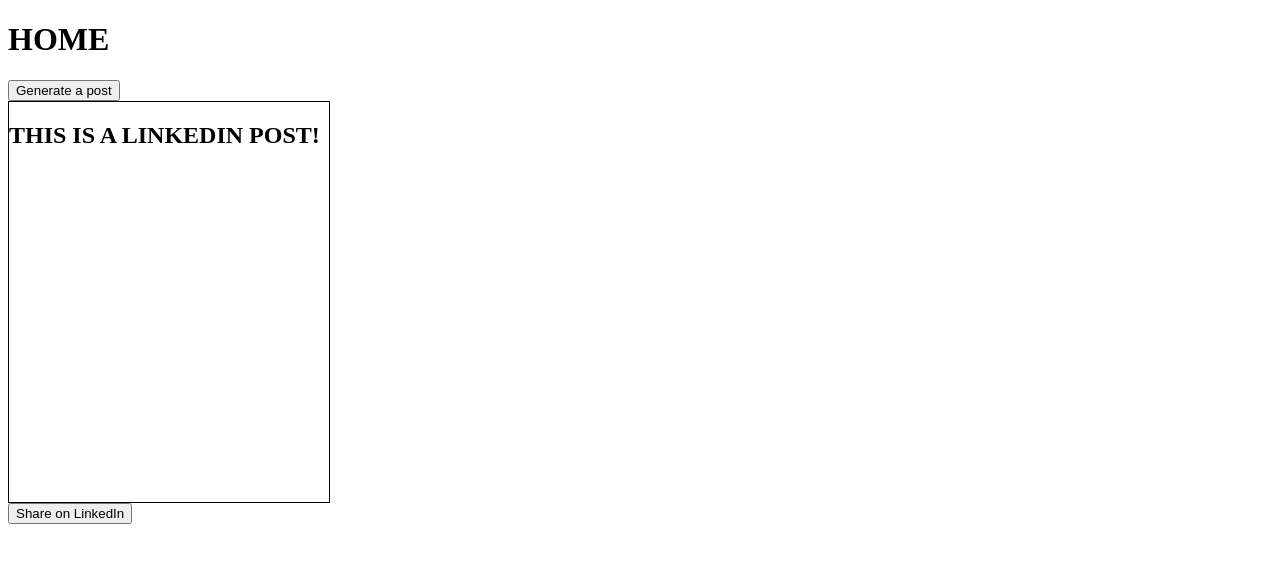
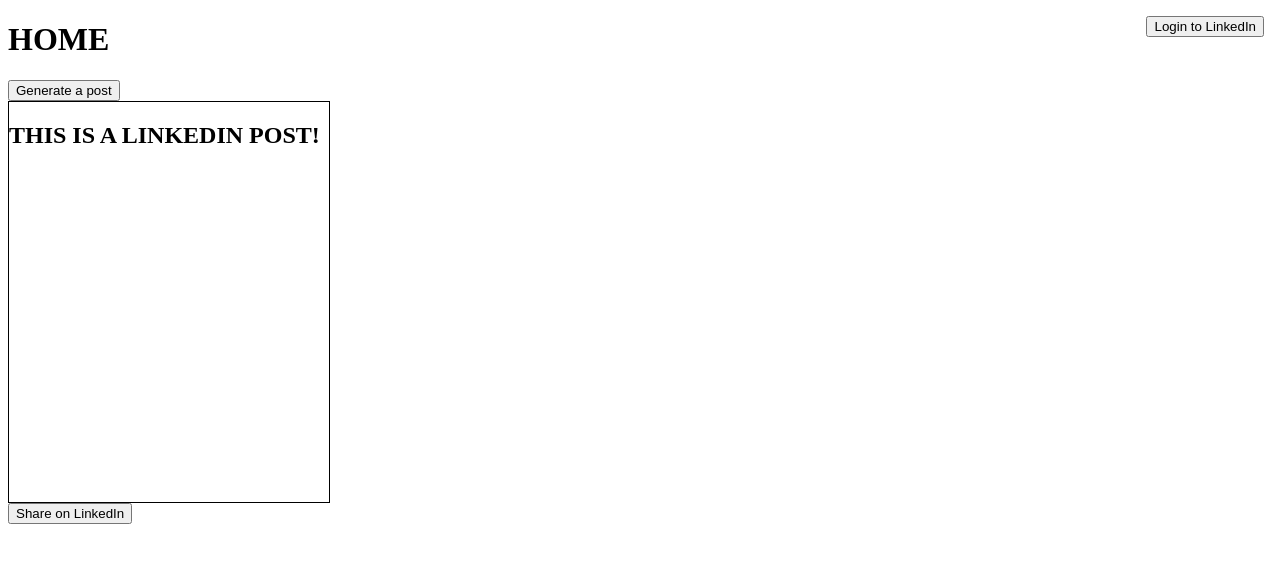
Before and after one commit to tlagoda/linkedin-posts-generator-front, a Vue app: page / in a window 1280 px wide. Shown: the top 562 px of the page. Built offline with nearby package versions, Linux system fonts and the light colour scheme.

Commit message:
add connect button

```diff
--- a/src/App.vue
+++ b/src/App.vue
@@ -1,10 +1,10 @@
 <template>
   <router-view></router-view>
+  <Connect-Button />
 </template>
 
 <script setup lang="ts">
+import ConnectButton from './components/ConnectButton.vue'
 </script>
 
-<style scoped>
-
-</style>
+<style scoped></style>
--- /dev/null
+++ b/src/components/ConnectButton.vue
@@ -0,0 +1,16 @@
+<template>
+   <button class="connect-btn">Login to LinkedIn</button>
+</template>
+
+<script>
+
+</script>
+
+<style>
+    .connect-btn {
+        position: absolute;
+        top: 1rem;
+        right: 1rem;
+        cursor: pointer;
+    }
+</style>
```
